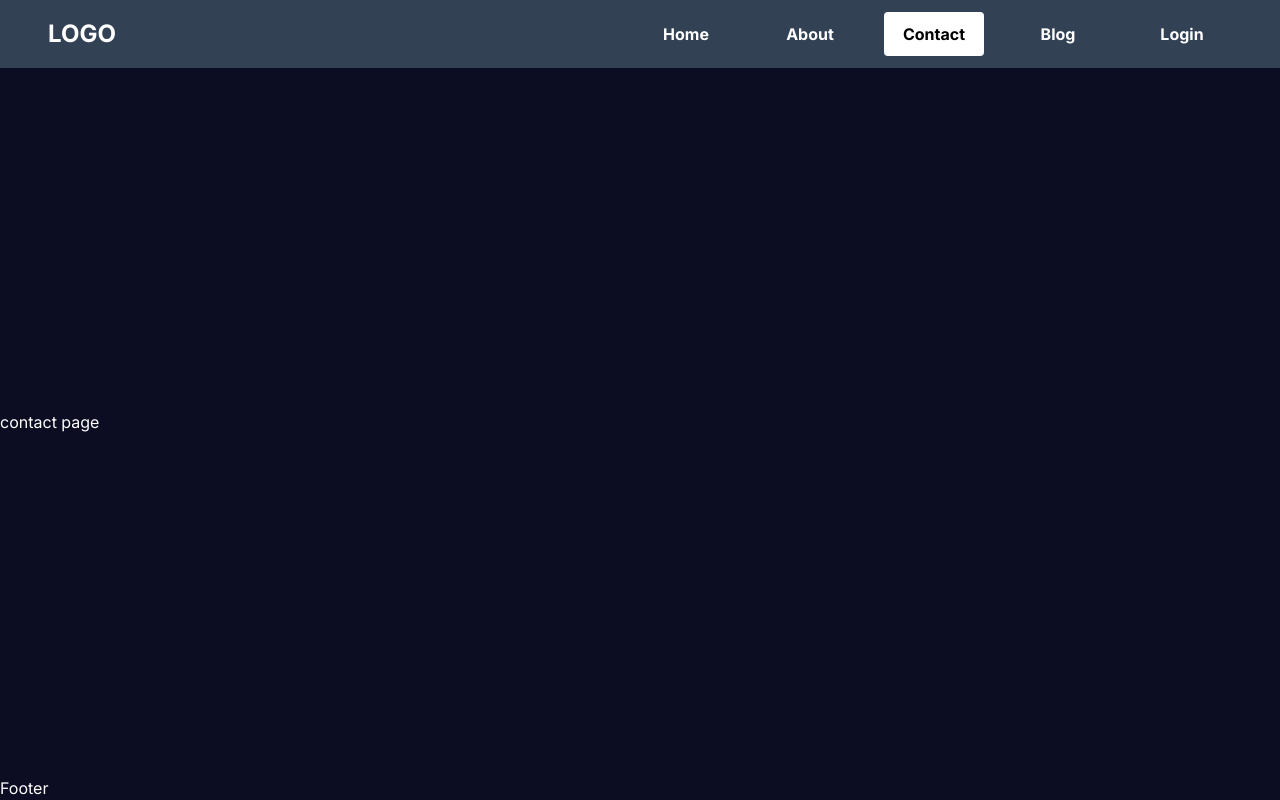
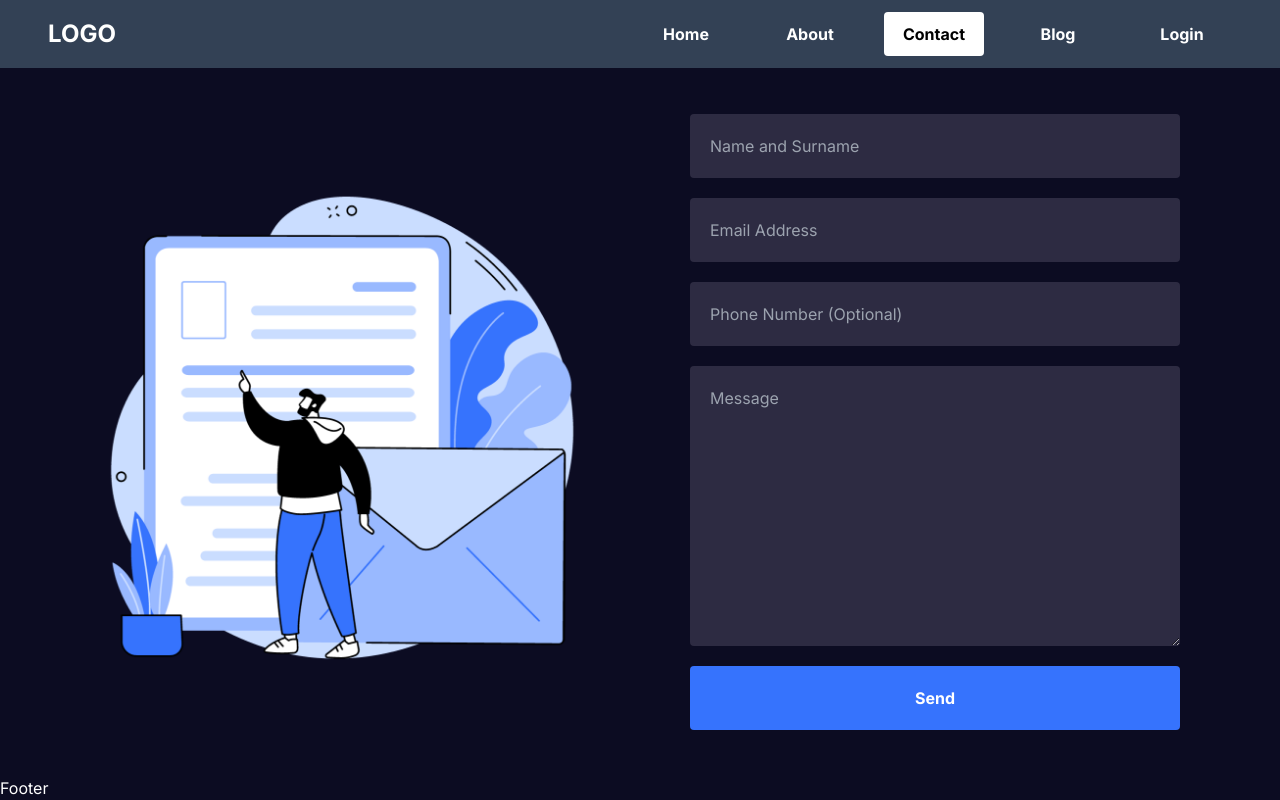
Before and after one commit to RizwanAhmed3000/Next-JS-Practice-Project, a Next.js app: page /contact in a window 1280 px wide. Built offline with nearby package versions, Linux system fonts and the light colour scheme.

Commit message:
contact page

```diff
--- a/src/app/contact/page.jsx
+++ b/src/app/contact/page.jsx
@@ -1,8 +1,30 @@
-import React from 'react'
+import Image from "next/image";
 
 const ContactPage = () => {
     return (
-        <div>contact page</div>
+        <div className="flex items-center gap-[100px] px-[100px] py-[10px]">
+            <div className="flex-1 h-[500px] relative">
+                <Image src="/contact.png" alt="" fill className="object-contain" />
+            </div>
+            <div className="flex-1">
+                {/* <HydrationTestNoSSR/> */}
+                {/* <div suppressHydrationWarning>{a}</div> */}
+                <form action="" className="flex flex-col gap-[20px]">
+                    <input type="text" placeholder="Name and Surname" className="p-[20px] rounded bg-[#2d2b42] text-white" />
+                    <input type="text" placeholder="Email Address" className="p-[20px] rounded bg-[#2d2b42] text-white" />
+                    <input type="text" placeholder="Phone Number (Optional)" className="p-[20px] rounded bg-[#2d2b42] text-white" />
+                    <textarea
+                        name=""
+                        id=""
+                        cols="30"
+                        rows="10"
+                        placeholder="Message"
+                        className="p-[20px] rounded bg-[#2d2b42] text-white"
+                    ></textarea>
+                    <button className="text-white bg-[#3673fd] p-[20px] font-bold cursor-pointer rounded">Send</button>
+                </form>
+            </div>
+        </div>
     )
 }
 
```
